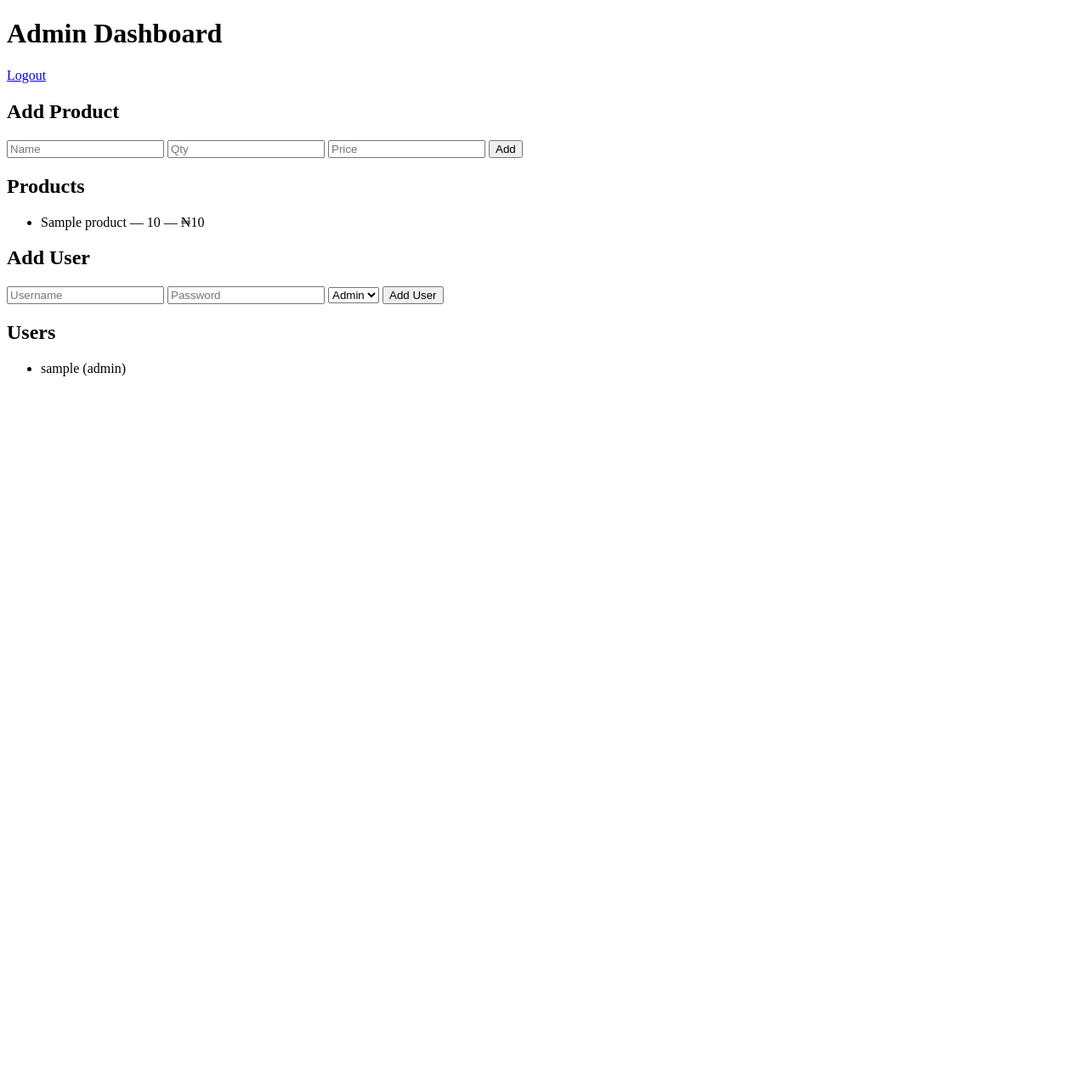
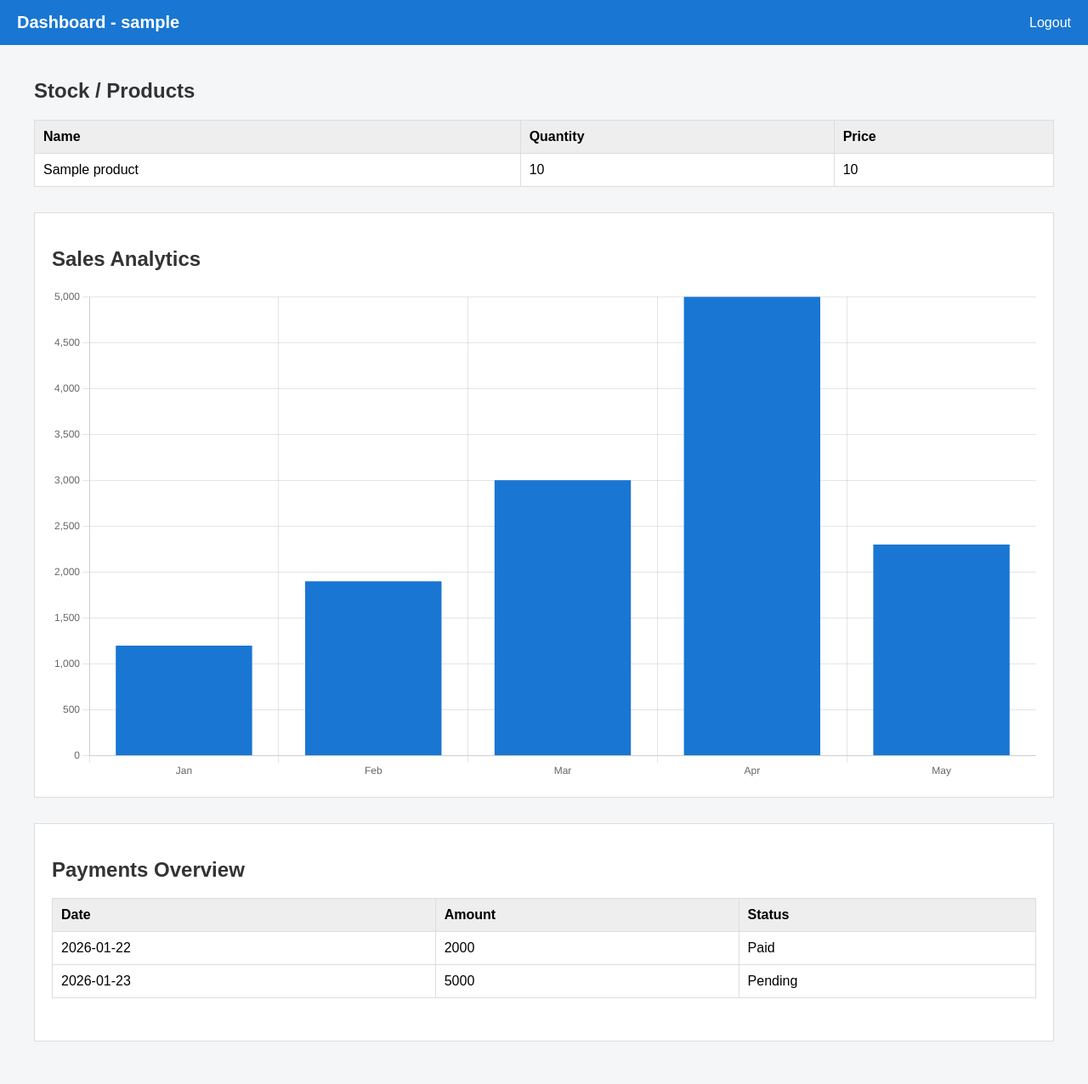
Before and after one commit to Muhammardbee/business-chatbot-backend, a Flask app: page /admin/dashboard in a window 1280 px wide. Shown: the whole page at 85% size. Before the commit the page ends 443 px from the top, so only its background shows below. Run offline with Flask 3, Linux system fonts and the light colour scheme; the visitor is signed in with stand-in values (Sample User, id 1); a database or web service that is not in the repository returns one stand-in record (values such as "Sample title").

Commit message:
Update admin_dashboard.html

```diff
--- a/templates/admin_dashboard.html
+++ b/templates/admin_dashboard.html
@@ -1,49 +1,110 @@
 <!DOCTYPE html>
-<html>
+<html lang="en">
 <head>
+    <meta charset="UTF-8">
     <title>Admin Dashboard</title>
+
+    <!-- Chart.js CDN -->
+    <script src="https://cdn.jsdelivr.net/npm/chart.js"></script>
+
+    <style>
+        body { font-family: Arial, sans-serif; margin:0; padding:0; background:#f4f6f8; }
+        nav { background:#1976d2; color:white; padding:15px 20px; display:flex; justify-content:space-between; align-items:center; }
+        nav h1 { margin:0; font-size:20px; }
+        nav a { color:white; text-decoration:none; margin-left:10px; }
+
+        .container { padding:20px; max-width:1200px; margin:auto; }
+        h2 { color:#333; }
+
+        table { border-collapse: collapse; width:100%; margin-bottom:30px; background:white; }
+        th, td { border: 1px solid #ddd; padding:10px; text-align:left; }
+        th { background:#eee; }
+
+        form { background:white; padding:20px; margin-bottom:30px; border:1px solid #ddd; }
+        input, button { padding:10px; margin:5px 0; width:100%; }
+        button { background:#1976d2; color:white; border:none; cursor:pointer; }
+
+        .chart-container { background:white; padding:20px; margin-bottom:30px; border:1px solid #ddd; }
+    </style>
 </head>
 <body>
 
-<h1>Admin Dashboard</h1>
-<a href="/logout">Logout</a>
+<nav>
+    <h1>Dashboard - {{ session['username'] }}</h1>
+    <div>
+        <a href="/logout">Logout</a>
+    </div>
+</nav>
 
-<h2>Add Product</h2>
-<form method="POST" action="/admin/add-product">
-    <input name="name" placeholder="Name" required>
-    <input name="quantity" type="number" placeholder="Qty" required>
-    <input name="price" type="number" step="0.01" placeholder="Price" required>
-    <button>Add</button>
-</form>
+<div class="container">
 
-<h2>Products</h2>
-<ul>
-{% for p in products %}
-<li>{{ p.name }} — {{ p.quantity }} — ₦{{ p.price }}</li>
-{% else %}
-<li>No products yet</li>
-{% endfor %}
-</ul>
+    <h2>Stock / Products</h2>
 
-<h2>Add User</h2>
-<form method="POST" action="/admin/add-user">
-    <input name="username" placeholder="Username" required>
-    <input name="password" placeholder="Password" required>
-    <select name="role">
-        <option value="admin">Admin</option>
-        <option value="sales">Sales</option>
-    </select>
-    <button>Add User</button>
-</form>
+    {% if role == "admin" %}
+    <form method="POST" action="/add-product">
+        <input type="text" name="name" placeholder="Product name" required>
+        <input type="number" name="quantity" placeholder="Quantity" required>
+        <input type="number" step="0.01" name="price" placeholder="Price" required>
+        <button type="submit">Add Product</button>
+    </form>
+    {% endif %}
 
-<h2>Users</h2>
-<ul>
-{% for u in users %}
-<li>{{ u.username }} ({{ u.role }})</li>
-{% else %}
-<li>No users</li>
-{% endfor %}
-</ul>
+    <table>
+        <tr>
+            <th>Name</th>
+            <th>Quantity</th>
+            <th>Price</th>
+        </tr>
+        {% for product in products %}
+        <tr>
+            <td>{{ product.name }}</td>
+            <td>{{ product.quantity }}</td>
+            <td>{{ product.price }}</td>
+        </tr>
+        {% endfor %}
+    </table>
+
+    <div class="chart-container">
+        <h2>Sales Analytics</h2>
+        <canvas id="salesChart"></canvas>
+    </div>
+
+    <div class="chart-container">
+        <h2>Payments Overview</h2>
+        <table>
+            <tr>
+                <th>Date</th>
+                <th>Amount</th>
+                <th>Status</th>
+            </tr>
+            <!-- Example static rows -->
+            <tr><td>2026-01-22</td><td>2000</td><td>Paid</td></tr>
+            <tr><td>2026-01-23</td><td>5000</td><td>Pending</td></tr>
+        </table>
+    </div>
+
+</div>
+
+<script>
+    const ctx = document.getElementById('salesChart').getContext('2d');
+    const salesChart = new Chart(ctx, {
+        type: 'bar',
+        data: {
+            labels: ['Jan', 'Feb', 'Mar', 'Apr', 'May'], // replace with dynamic data later
+            datasets: [{
+                label: 'Sales',
+                data: [1200, 1900, 3000, 5000, 2300], // replace with dynamic data later
+                backgroundColor: '#1976d2'
+            }]
+        },
+        options: {
+            responsive: true,
+            plugins: {
+                legend: { display: false }
+            }
+        }
+    });
+</script>
 
 </body>
 </html>
```
